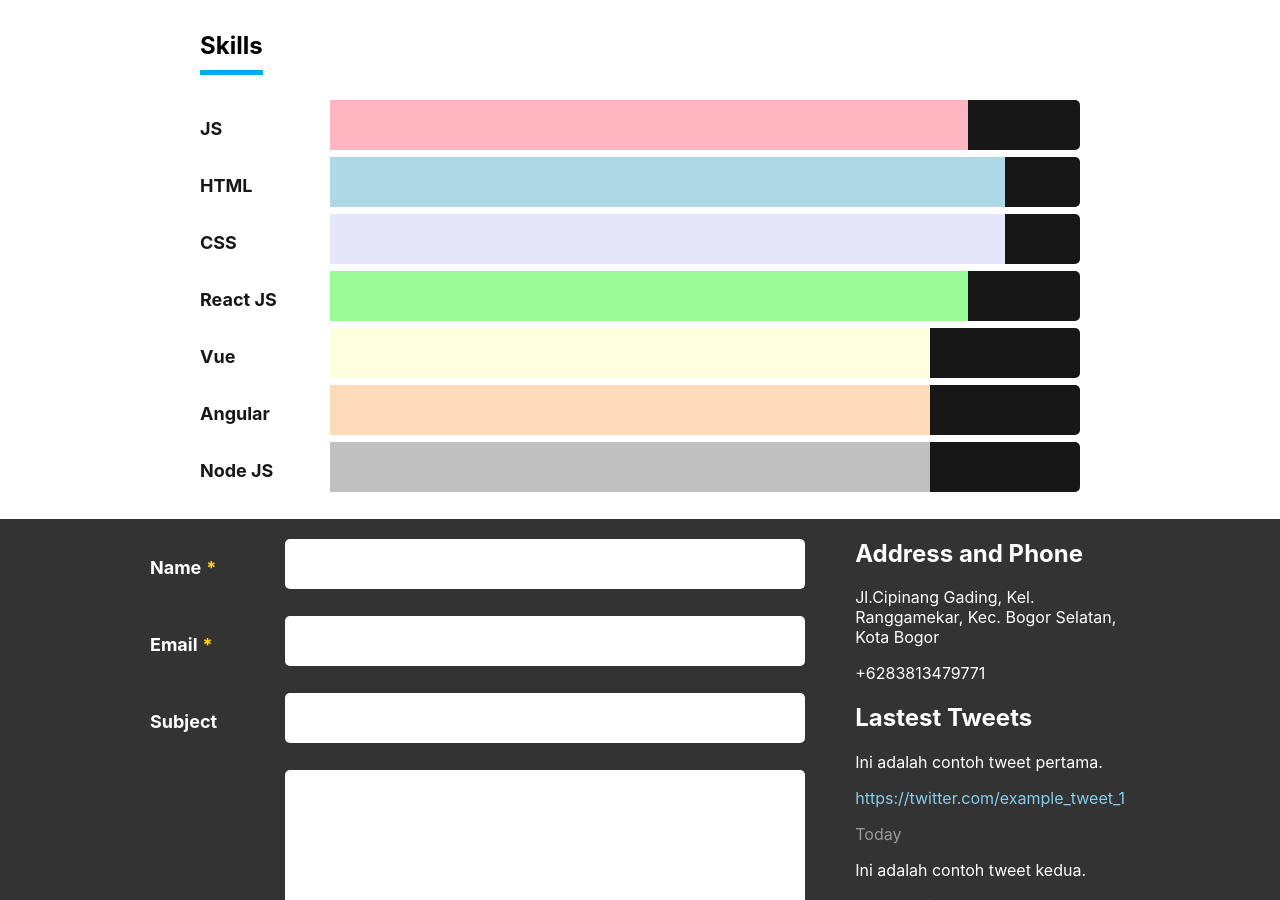
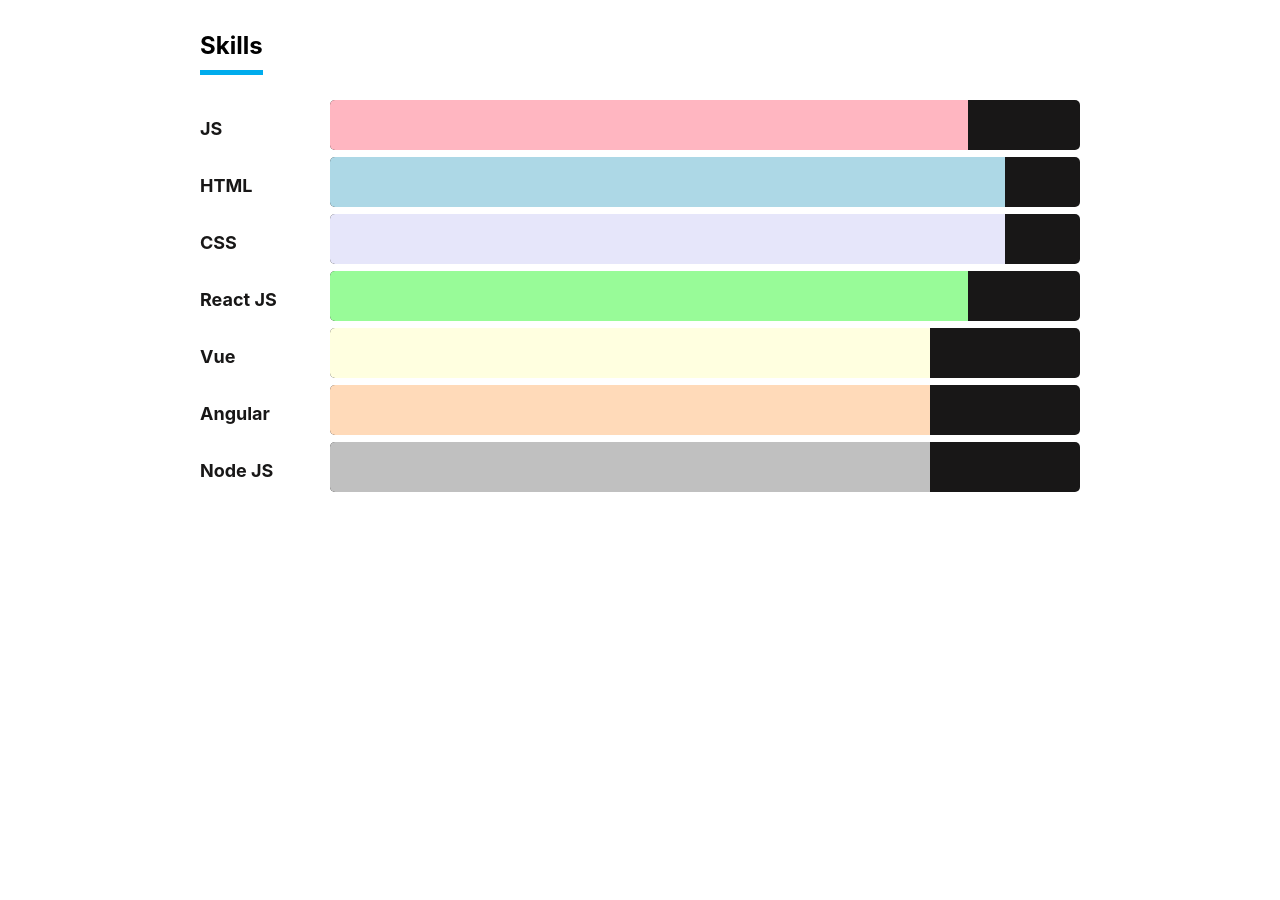
Before and after one commit to feryanuar24/react-porto, a React (Create React App) app: page / in a window 1280 px wide. Shown: the part 2313-3213 px from the top of the page. Built offline with nearby package versions, Linux system fonts and the light colour scheme.

Commit message:
fix:style skills bar

```diff
--- a/src/App.css
+++ b/src/App.css
@@ -222,6 +222,7 @@ label span {
 
 .resume {
   padding: 20px 200px;
+  height: 200vh;
 }
 
 .educations {
@@ -289,6 +290,7 @@ label span {
   height: 50px;
   background-color: #181717;
   border-radius: 5px;
+  overflow: hidden;
 }
 
 .name-bar div {
```
